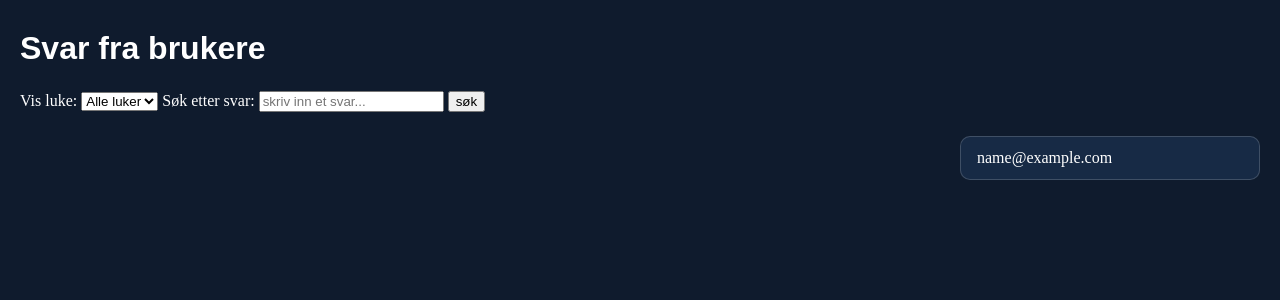
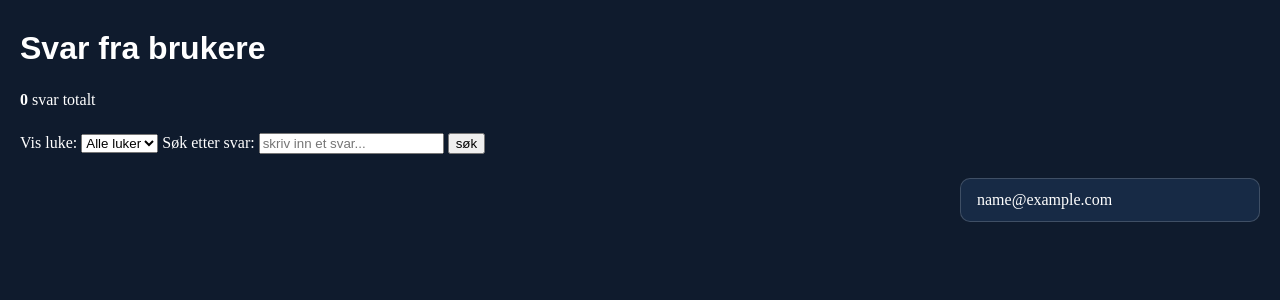
Before and after one commit to Salamander090909/Julekalender, a Node server app: page /admin in a window 1280 px wide. Shown: the part 80-380 px from the top of the page. Run offline with Node 20, Linux system fonts and the light colour scheme; the visitor is signed in with stand-in values (Sample User, id 1); data that the repository does not hold is empty; some libraries are stand-ins or nearby versions.

Commit message:
admin page viser hvor mange som har svart

```diff
--- a/app.js
+++ b/app.js
@@ -95,13 +95,20 @@ app.get("/admin", requireAdmin, async (req, res) => {
             .filter(g => g.svar.length > 0);
     }
 
+
+    const stats = {
+        svarTotalt: await Besvarelse.countDocuments(),
+        antallBrukere: users.length
+    };
+
     res.render("admin/admin", {
         user: req.user,
         grupper,
         alleLuker: alle.map(g => g.luke),
         valgt,
         søk: req.query.søk || "",
-        users
+        users,
+        stats
     });
 });
 
--- a/views/admin/admin.ejs
+++ b/views/admin/admin.ejs
@@ -4,7 +4,9 @@
 
     <main class="admin">
         <h1 class="admin-tittel">Svar fra brukere</h1>
-
+        <section class="stats">
+            <div class="stat"><strong><%= stats.svarTotalt %></strong> svar totalt</div>
+        </section>
         <form method="GET" action="" class="filter-form">
             <label for="luke">Vis luke:</label>
             <select name="luke" id="luke" onchange="this.form.submit()">
@@ -41,6 +43,7 @@
 
                                 <% const antallRiktige = g.svar.filter(b => b.riktig).length %>
                                 <p><strong>Markert riktig:</strong> <%= antallRiktige %></p>
+                                <p><strong>Antall svar:</strong> <%= g.svar.length %></p>
 
                                 <% if (g.luke.vinner) { %>
                                     <p class="luke-vinner">Vinner: <%= g.luke.vinner.email %></p>
```
